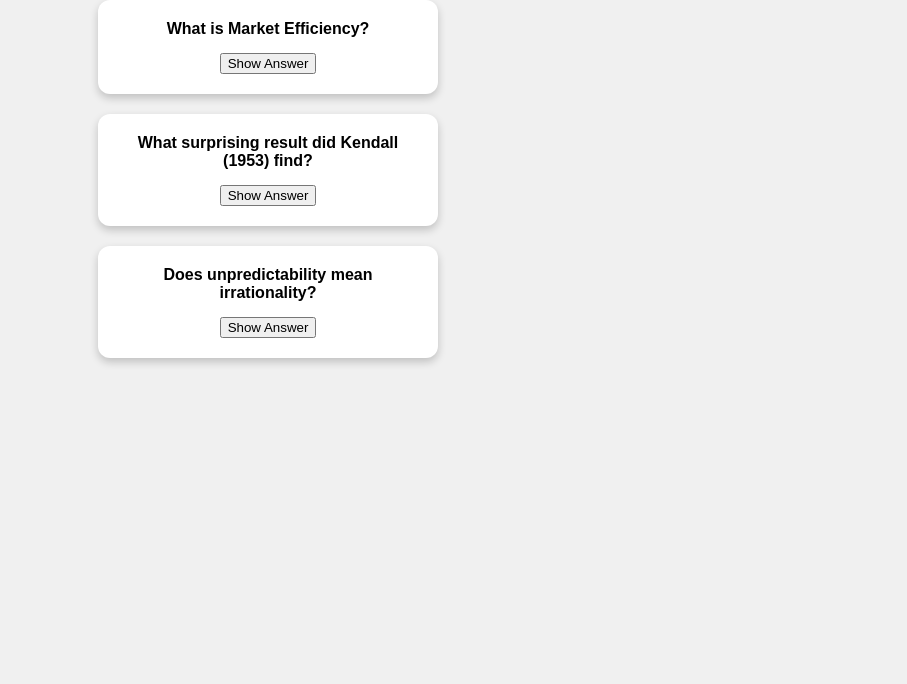
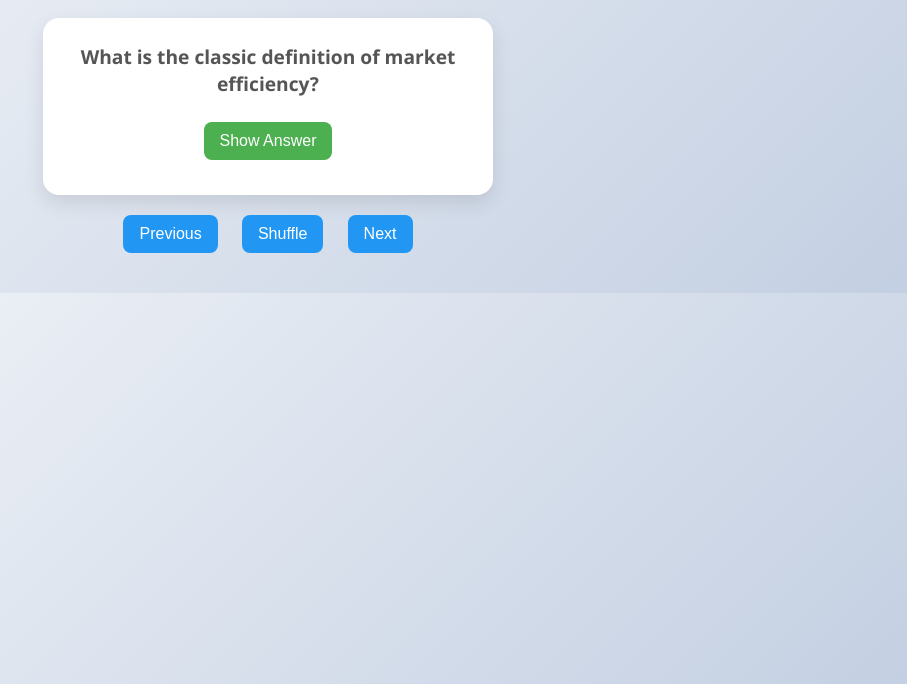
Before and after one commit to clarrrko/FLASHCARDS, a plain HTML site: page index.html in a window 1280 px wide. Shown: the part 116-800 px from the top of the page, without its empty margins (372-1279 px from the left). Drawn offline with Linux system fonts and the light colour scheme.

Commit message:
Add files via upload

```diff
--- a/index.html
+++ b/index.html
@@ -2,29 +2,23 @@
 <html lang="en">
 <head>
   <meta charset="UTF-8">
-  <title>Market Efficiency Flashcards</title>
+  <title>Market Efficiency - Full Flashcards</title>
   <link rel="stylesheet" href="style.css">
 </head>
 <body>
 
 <h1>Market Efficiency Flashcards</h1>
 
-<div class="flashcard">
-  <div class="question">What is Market Efficiency?</div>
-  <button onclick="showAnswer(0)">Show Answer</button>
-  <div class="answer" style="display:none;">Prices fully reflect all available information (Fama, 1970).</div>
+<div class="flashcard" id="flashcard">
+  <div class="question" id="question">Loading question...</div>
+  <button onclick="showAnswer()">Show Answer</button>
+  <div class="answer" id="answer" style="display:none;">Loading answer...</div>
 </div>
 
-<div class="flashcard">
-  <div class="question">What surprising result did Kendall (1953) find?</div>
-  <button onclick="showAnswer(1)">Show Answer</button>
-  <div class="answer" style="display:none;">Stock prices evolved randomly, no predictive patterns.</div>
-</div>
-
-<div class="flashcard">
-  <div class="question">Does unpredictability mean irrationality?</div>
-  <button onclick="showAnswer(2)">Show Answer</button>
-  <div class="answer" style="display:none;">No, random movements are signs of rational markets (Samuelson, 1965).</div>
+<div class="controls">
+  <button onclick="prevCard()">Previous</button>
+  <button onclick="shuffleCards()">Shuffle</button>
+  <button onclick="nextCard()">Next</button>
 </div>
 
 <script src="script.js"></script>
--- a/script.js
+++ b/script.js
@@ -1,3 +1,99 @@
-function showAnswer(index) {
-  document.querySelectorAll('.answer')[index].style.display = 'block';
+const flashcards = [
+  {
+    question: "What is the classic definition of market efficiency?",
+    answer: "A market is efficient if prices fully reflect all available information (Fama, 1970)."
+  },
+  {
+    question: "What surprising result did Kendall (1953) find?",
+    answer: "Stock prices evolve randomly, no predictable patterns."
+  },
+  {
+    question: "Does unpredictability imply irrationality?",
+    answer: "No. Random movements are a sign of rational behavior (Samuelson, 1965)."
+  },
+  {
+    question: "Why can't predictable stock price patterns persist?",
+    answer: "Because if a price rise is expected, investors will act immediately, adjusting prices right away."
+  },
+  {
+    question: "What is the Efficient Market Hypothesis (EMH)?",
+    answer: "It states that asset prices reflect all available information to different degrees (weak, semi-strong, strong forms)."
+  },
+  {
+    question: "Explain Weak-Form Efficiency.",
+    answer: "Prices reflect all historical trading information. Technical analysis cannot yield consistent profits."
+  },
+  {
+    question: "Explain Semi-Strong Form Efficiency.",
+    answer: "Prices reflect all publicly available information. Fundamental analysis cannot yield consistent profits."
+  },
+  {
+    question: "Explain Strong Form Efficiency.",
+    answer: "Prices reflect all public and private information. Even insider information cannot generate profits."
+  },
+  {
+    question: "What is the Random Walk Model with Drift?",
+    answer: "Price tomorrow = today's price + normal expected return (drift) + unpredictable shock."
+  },
+  {
+    question: "What happens to abnormal returns in an efficient market?",
+    answer: "Abnormal returns (returns above normal compensation for risk) should not be predictable."
+  },
+  {
+    question: "What is serial correlation in returns?",
+    answer: "It measures how past returns predict future returns (positive: momentum; negative: reversal)."
+  },
+  {
+    question: "What did Jegadeesh and Titman (1993) find?",
+    answer: "Momentum effects exist over intermediate horizons; recent winners continue to perform well."
+  },
+  {
+    question: "What did Chopra et al. (1992) find?",
+    answer: "Long-term reversal effects: after 3–5 years, losers outperform winners."
+  },
+  {
+    question: "What are some famous anomalies contradicting EMH?",
+    answer: "Small firm effect, High book-to-market effect, Low P/E effect, Illiquidity premiums, Post-earnings announcement drift."
+  },
+  {
+    question: "How can predictability exist in an efficient market?",
+    answer: "Through time-varying risk premia — expected returns may vary over time due to changing risks."
+  }
+];
+
+let currentIndex = 0;
+
+function displayCard() {
+  const questionElement = document.getElementById('question');
+  const answerElement = document.getElementById('answer');
+
+  questionElement.textContent = flashcards[currentIndex].question;
+  answerElement.textContent = flashcards[currentIndex].answer;
+  answerElement.style.display = "none";
 }
+
+function showAnswer() {
+  const answerElement = document.getElementById('answer');
+  answerElement.style.display = "block";
+}
+
+function nextCard() {
+  currentIndex = (currentIndex + 1) % flashcards.length;
+  displayCard();
+}
+
+function prevCard() {
+  currentIndex = (currentIndex - 1 + flashcards.length) % flashcards.length;
+  displayCard();
+}
+
+function shuffleCards() {
+  for (let i = flashcards.length - 1; i > 0; i--) {
+    const j = Math.floor(Math.random() * (i + 1));
+    [flashcards[i], flashcards[j]] = [flashcards[j], flashcards[i]];
+  }
+  currentIndex = 0;
+  displayCard();
+}
+
+window.onload = displayCard;
--- a/style.css
+++ b/style.css
@@ -1,30 +1,72 @@
 body {
-  font-family: Arial, sans-serif;
+  font-family: 'Segoe UI', Tahoma, Geneva, Verdana, sans-serif;
   text-align: center;
-  background: #f0f0f0;
-  padding: 20px;
+  background: linear-gradient(135deg, #f5f7fa, #c3cfe2);
+  padding: 40px 20px;
+  margin: 0;
 }
 
 h1 {
+  font-size: 2rem;
   margin-bottom: 30px;
+  color: #333;
 }
 
 .flashcard {
   background: white;
-  width: 300px;
+  width: 90%;
+  max-width: 400px;
   margin: 20px auto;
-  padding: 20px;
-  border-radius: 12px;
-  box-shadow: 0 4px 8px rgba(0,0,0,0.2);
+  padding: 25px;
+  border-radius: 16px;
+  box-shadow: 0 8px 20px rgba(0, 0, 0, 0.1);
+  transition: transform 0.2s, box-shadow 0.2s;
+}
+
+.flashcard:hover {
+  transform: scale(1.02);
+  box-shadow: 0 12px 24px rgba(0, 0, 0, 0.15);
 }
 
 .question {
   font-weight: bold;
+  font-size: 1.2rem;
   margin-bottom: 15px;
+  color: #555;
 }
 
 .answer {
-  margin-top: 10px;
+  margin-top: 15px;
+  font-size: 1.1rem;
+  color: #00796B;
   font-style: italic;
-  color: green;
 }
+
+button {
+  background: #4CAF50;
+  border: none;
+  color: white;
+  padding: 10px 16px;
+  margin: 10px 5px;
+  font-size: 1rem;
+  border-radius: 8px;
+  cursor: pointer;
+  transition: background 0.2s;
+}
+
+button:hover {
+  background: #388E3C;
+}
+
+.controls {
+  margin-top: 20px;
+}
+
+.controls button {
+  background: #2196F3;
+  margin: 0 10px;
+}
+
+.controls button:hover {
+  background: #1976D2;
+}
```
